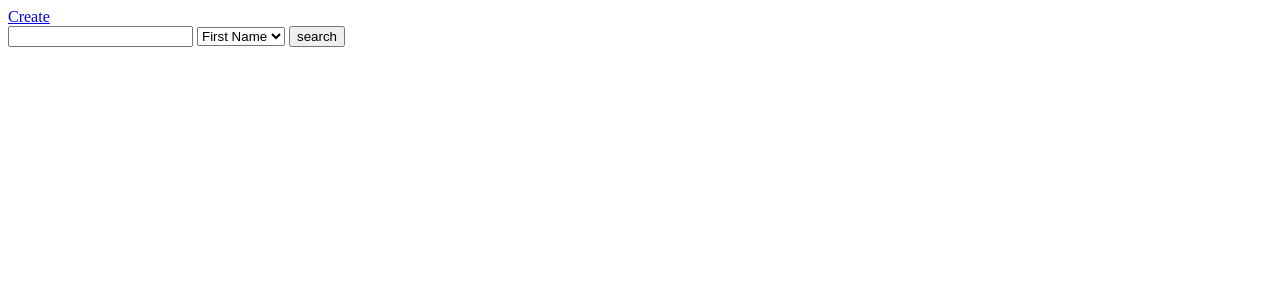
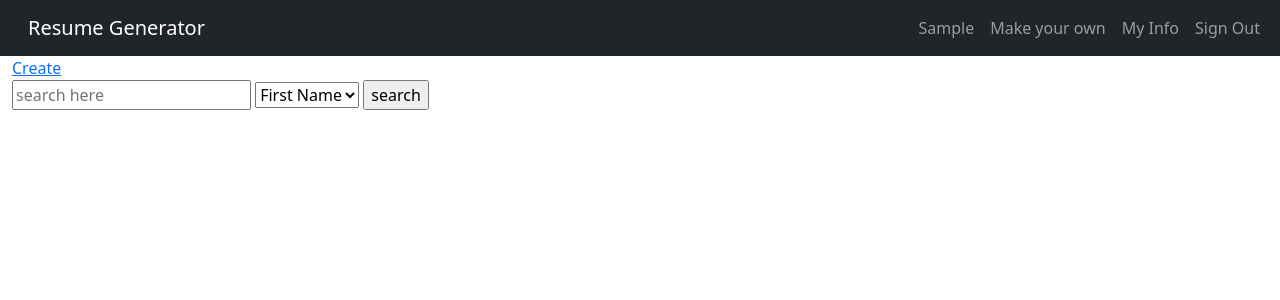
Before and after one commit to Aarnov/resume_generator, a PHP site: page /crud/search.php in a window 1280 px wide. Shown: the top 300 px of the page. Run offline with PHP 8.4, Linux system fonts and the light colour scheme; some libraries are stand-ins or nearby versions.

```diff
--- a/crud/search.php
+++ b/crud/search.php
@@ -21,10 +21,34 @@ if (isset($_POST["search_keyword"]) && isset($_POST["search_keyword"])){
 }
 ?>
 <html>
+<link href="https://cdn.jsdelivr.net/npm/bootstrap@5.1.3/dist/css/bootstrap.min.css" rel="stylesheet" integrity="sha384-1BmE4kWBq78iYhFldvKuhfTAU6auU8tT94WrHftjDbrCEXSU1oBoqyl2QvZ6jIW3" crossorigin="anonymous">
+<link rel="stylesheet" href="https://cdn.jsdelivr.net/npm/bootstrap-icons@1.3.0/font/bootstrap-icons.css">
 <body>
+<nav class="navbar navbar-expand-sm bg-dark navbar-dark">
+    <div class="container-fluid">
+        <a href="../main_page.php" class="navbar-brand nav-link">Resume Generator</a>
+        <div class="collapse navbar-collapse">
+            <ul class="navbar-nav ms-auto">
+                <li class="nav-item">
+                    <a href="sample.php" class="nav-link" >Sample</a>
+                </li>
+                <li class="nav-item">
+                    <a href="make_your_own.php" class="nav-link" >Make your own</a>
+                </li>
+                <li class="nav-item">
+                    <a href="crud/create.php" class="nav-link">My Info</a>
+                </li>
+                <li class="nav-item">
+                    <a href="../logout.php" class="nav-link">Sign Out</a>
+                </li>
+            </ul>
+        </div>
+    </div>
+</nav>
+<div class="container-fluid">
 <a href="create.php" method="post">Create</a>
 <form action="search.php" method="post">
-    <input type="text" name="search_keyword" required>
+    <input type="text" name="search_keyword" placeholder="search here" required>
     <select name="search_field" required>
         <option value="first_name"selected>First Name</option>
         <option value="last_name">Last Name</option>
@@ -32,16 +56,17 @@ if (isset($_POST["search_keyword"]) && isset($_POST["search_keyword"])){
     </select>
     <input type="submit" value="search">
 </form>
+
 <?php
 if(isset($result)) {
     if (mysqli_num_rows($result) == 0) {
-        echo "<table border='1'>";
+        echo "<table border='1' class='table-dark'>";
         echo "<tr>";
         echo "<td colspan='7'>No data found!!!</td>";
         echo "</tr>";
         echo "</table>";
     }else{
-       echo" <table border=1>";
+       echo" <table border=1 class='table table-dark'>";
 
     echo"<tr>";
         echo"<th>id</th>";
@@ -71,6 +96,7 @@ if(isset($result)) {
         }
         ?>
     <?php }?>
-</table>
+</div>
+
 </body>
 </html>
--- /dev/null
+++ b/json/api_example.php
@@ -0,0 +1,6 @@
+<?php
+$url='https:corona.askbhunte.com/api/v1/data/nepal';
+$data=file_get_contents($url);//put the contents of the file into a variable
+$characters = json_decode();//DECODE THE json FEED
+print_r($characters);
+?>
--- /dev/null
+++ b/json/json_decode_example.php
@@ -0,0 +1,4 @@
+<?php
+//store json data in a php variable
+$json='{"Peter":65,"Harry":80,"John":78,"Clark":90}';
+var_dump(json_encode($json));
```
Also changed, not shown: crud/delete_details.php (+23 -0 lines), crud/new_retrieve.php (+21 -0 lines), crud/update.php (+21 -0 lines), json/decode_loop.php (added, +15 -0 lines).
